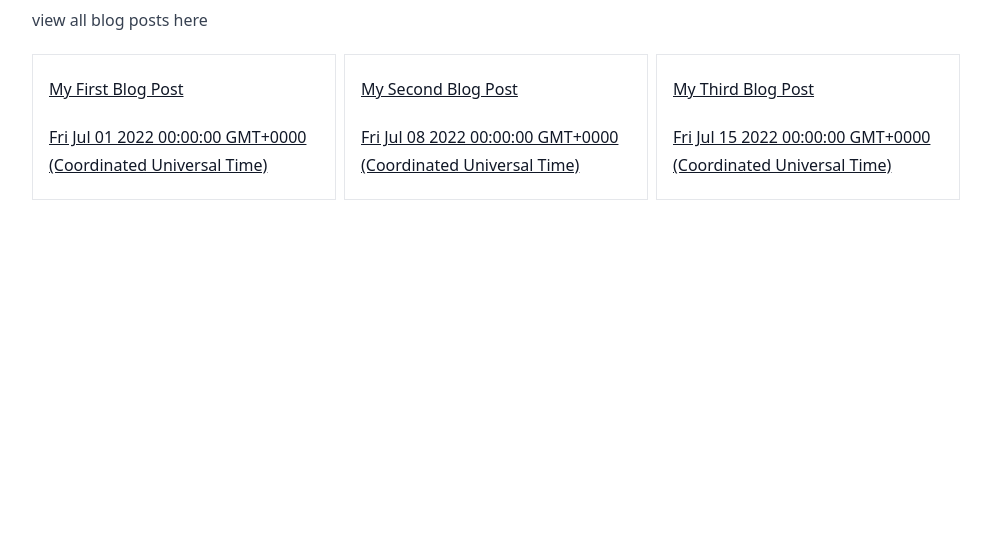
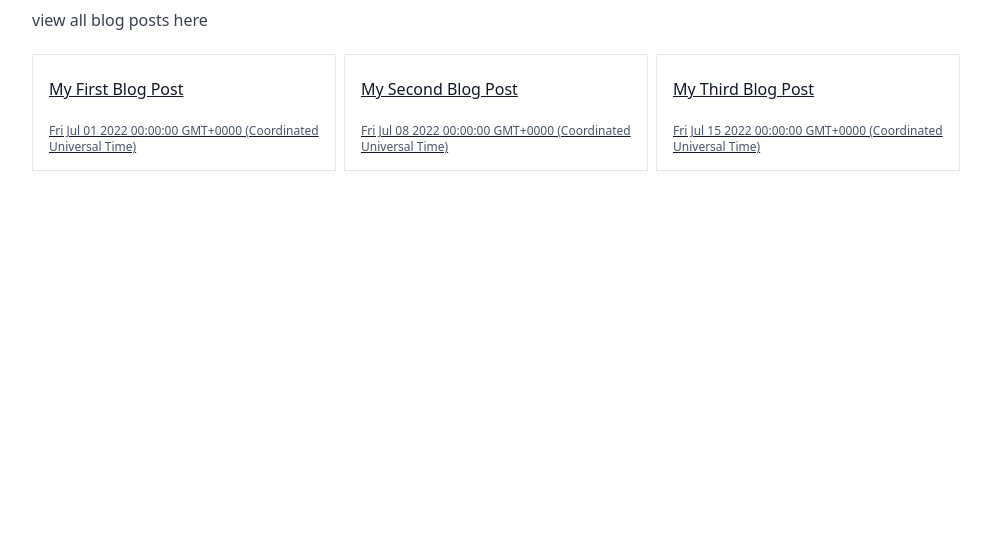
Before and after one commit to jushoo/denniel.dev, an Astro site: page /blog in a window 1280 px wide. Shown: the part 158-702 px from the top of the page, without its empty margins (144-1135 px from the left). Built offline with nearby package versions, Linux system fonts and the light colour scheme; Astro itself is replaced by a stand-in of ours.

Commit message:
change color of date on blogpost

```diff
--- a/src/pages/blog.astro
+++ b/src/pages/blog.astro
@@ -19,7 +19,7 @@ const allPosts = await Astro.glob("../pages/posts/*.md");
           .map((post) => (
           <a class="px-4 border min-h-12 hover:bg-purple-100" href={post.url}>
               <p>{post.frontmatter.title}</p>
-              <p>{post.frontmatter.pubDate}</p>
+              <p class="text-xs text-slate-600">{post.frontmatter.pubDate}</p>
             </a>
           ))
       }
```
